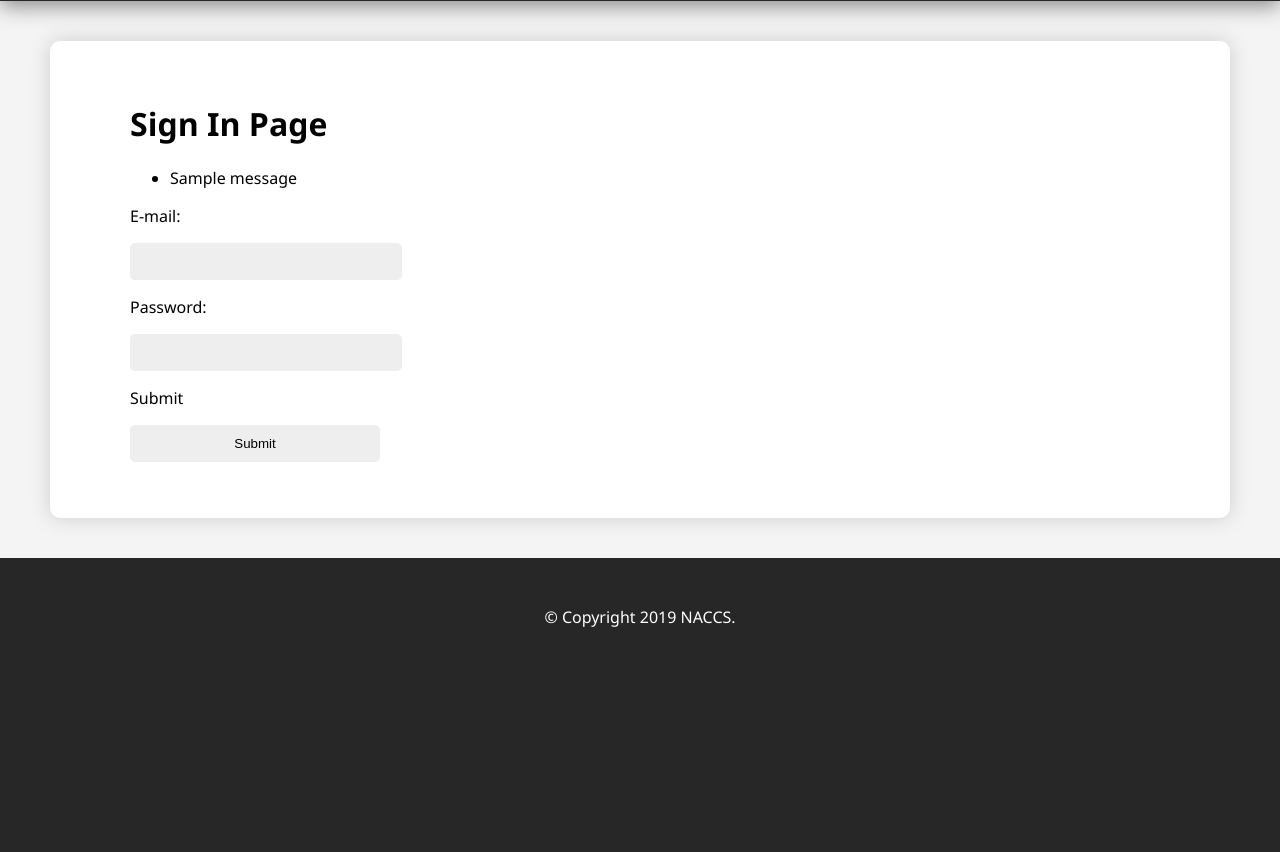
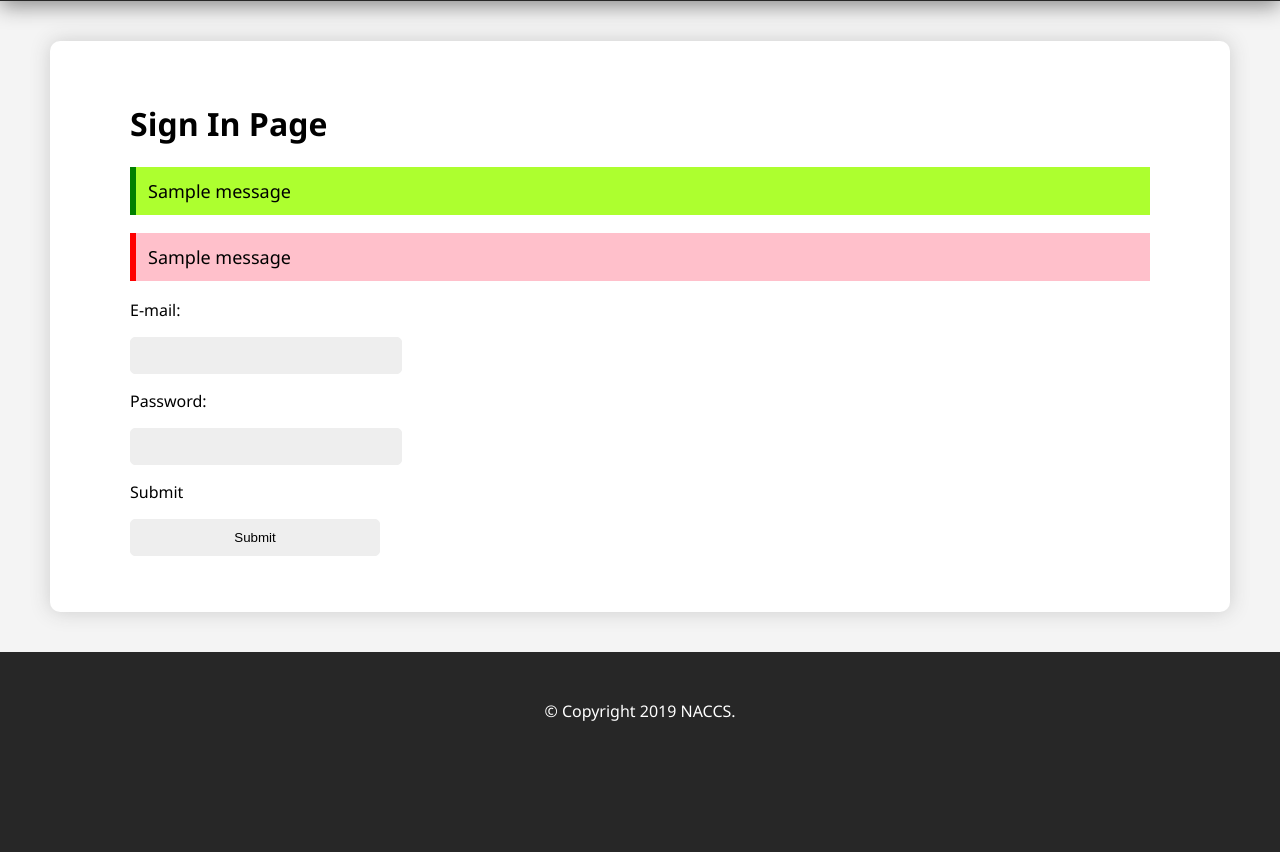
Before and after one commit to dl-eric/naccs-web, a Flask app: page /signin in a window 1280 px wide. Shown: the part 304-1156 px from the top of the page. Before the commit the page ends 931 px from the top, so only its background shows below. Run offline with Flask 2, Linux system fonts and the light colour scheme; one stand-in notice (Sample message) is shown.

Commit message:
Stylize form flash messages

```diff
--- a/auth.py
+++ b/auth.py
@@ -11,6 +11,12 @@ AWS_IAM_ACCESS_KEY = os.environ.get('AWS_IAM_ACCESS_KEY')
 AWS_IAM_SECRET_KEY = os.environ.get('AWS_IAM_SECRET_KEY')
 
 auth_page = Blueprint('auth_page', __name__, template_folder='templates')
+
+def flash_errors(form):
+    """Flashes form errors"""
+    for field, errors in form.errors.items():
+        for error in errors:
+            flash(error, 'error')
 
 # Uses boto3 to add a 'username' to 'groupname'
 def add_user_to_group(username, groupname):
@@ -55,10 +61,10 @@ def signin():
         try:
             auth.authenticate(password)
         except auth.client.exceptions.UserNotFoundException:
-            flash("E-mail not found")
+            flash("E-mail not found", 'error')
             return render_template('signin.html', form=form)
         except auth.client.exceptions.NotAuthorizedException:
-            flash("E-mail or password is incorrect")
+            flash("E-mail or password is incorrect", 'error')
             return render_template('signin.html', form=form)
         except auth.client.exceptions.UserNotConfirmedException:
             session['verify'] = True
@@ -70,6 +76,8 @@ def signin():
         session['id_token'] = auth.id_token
         session['refresh_token'] = auth.refresh_token
         return redirect(url_for('index'))
+    else:
+        flash_errors(form)
     return render_template('signin.html', form=form)
 
 @auth_page.route('/signout')
@@ -95,17 +103,17 @@ def verification():
         try:
             auth.confirm_sign_up(code, username=session.get('username', None))
         except auth.client.exceptions.CodeMismatchException:
-            flash("Invalid or expired Code")
+            flash("Invalid or expired Code", 'error')
             return render_template('verification.html', form=form)
         except auth.client.exceptions.AliasExistsException:
-            flash("Email already exists")
+            flash("Email already exists", 'error')
             return render_template('verification.html', form=form)
         except auth.client.exceptions.NotAuthorizedException:
-            flash("The email associated with this account has already been verified by another account")
+            flash("The email associated with this account has already been verified by another account", 'error')
             return render_template('verification.html', form=form)
 
         session.pop('verify', None)
-        flash("You've been verified!")
+        flash("You've been verified!", 'success')
         return redirect(url_for('auth_page.signin'))
     return render_template('verification.html', form=form)
 
@@ -133,10 +141,12 @@ def register():
             session['username'] = username
             add_user_to_group(username, 'NotInDiscord')
         except auth.client.exceptions.UsernameExistsException:
-            flash("Username already exists")
+            flash("Username already exists", 'error')
             return render_template('register.html', form=form)
 
         session['verify'] = True
         return redirect(url_for('auth_page.verification'))
+    else:
+        flash_errors(form)
 
     return render_template('register.html', form=form)
--- a/static/css/main.css
+++ b/static/css/main.css
@@ -57,3 +57,19 @@ input:hover {
 #submit {
     cursor: pointer;
 }
+
+.flashes {
+    list-style: none;
+    padding: 12px;
+    font-size: 18px;
+}
+
+.error {
+    border-left: red solid 6px;
+    background-color: pink;
+}
+
+.success {
+    border-left: green solid 6px;
+    background-color: greenyellow;
+}
--- a/templates/signin.html
+++ b/templates/signin.html
@@ -6,13 +6,23 @@
         <div class="card">
             <h1>Sign In Page</h1>
 
-            {% with messages = get_flashed_messages() %}
+            {% with messages = get_flashed_messages(category_filter=["success"]) %}
             {% if messages %}
-                <ul class=flashes>
+                <ul class="flashes success">
             {% for message in messages %}
                 <li>{{ message }}</li>
             {% endfor %}
-            </ul>
+                </ul>
+            {% endif %}
+            {% endwith %}
+
+            {% with messages = get_flashed_messages(category_filter=["error"]) %}
+            {% if messages %}
+                <ul class="flashes error">
+            {% for message in messages %}
+                <li>{{ message }}</li>
+            {% endfor %}
+                </ul>
             {% endif %}
             {% endwith %}
 
@@ -21,11 +31,7 @@
 
                 {% for field in form if field.name != "csrf_token" %}
                     <p>{{ field.label() }}</p>
-                    <p>{{ field }}
-                        {% for error in field.errors %}
-                            {{ error }}
-                        {% endfor %}
-                    </p>
+                    <p>{{ field }}</p>
                 {% endfor %}
             </form>
         </div>
```
Also changed, not shown: templates/register.html (+14 -3 lines).
